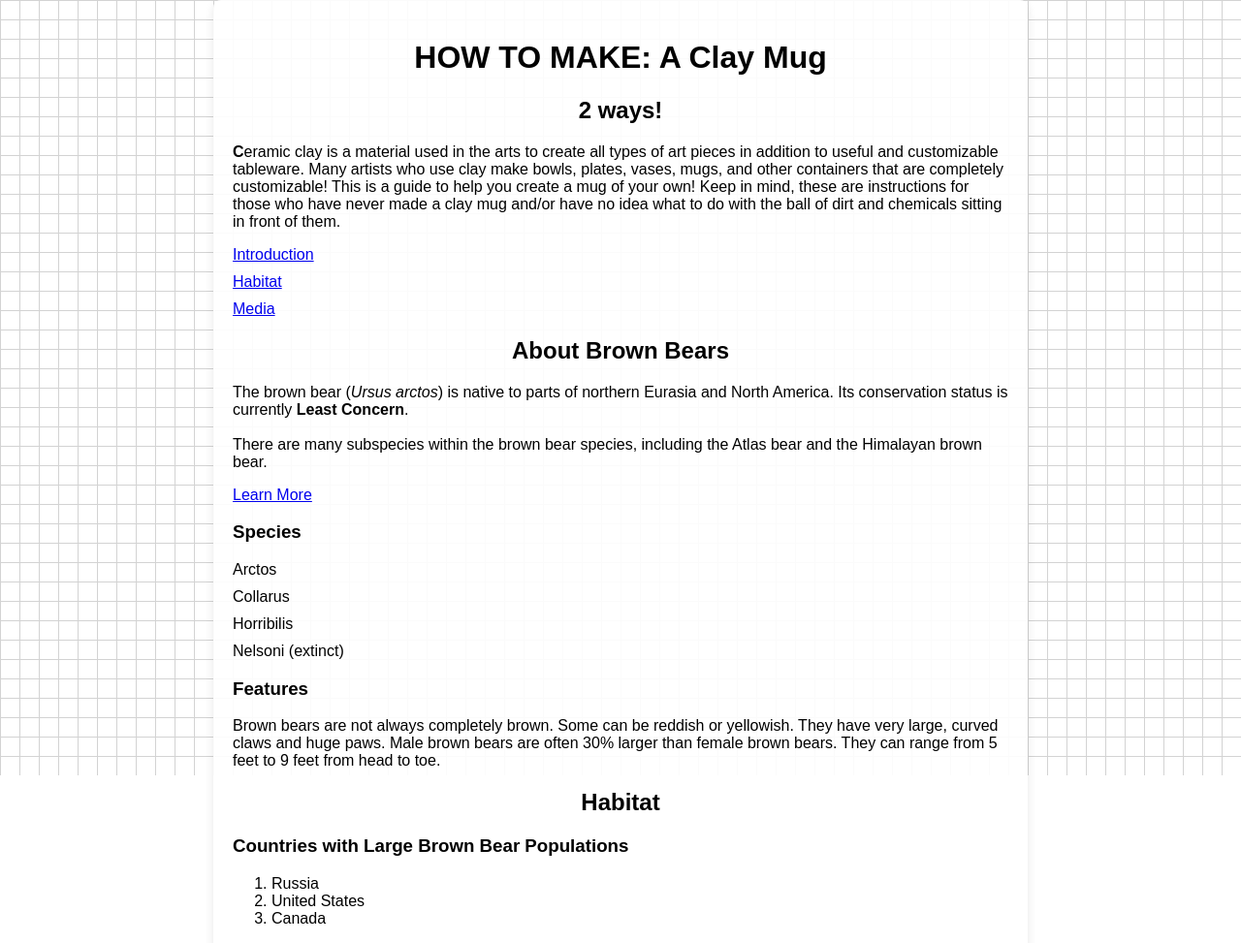
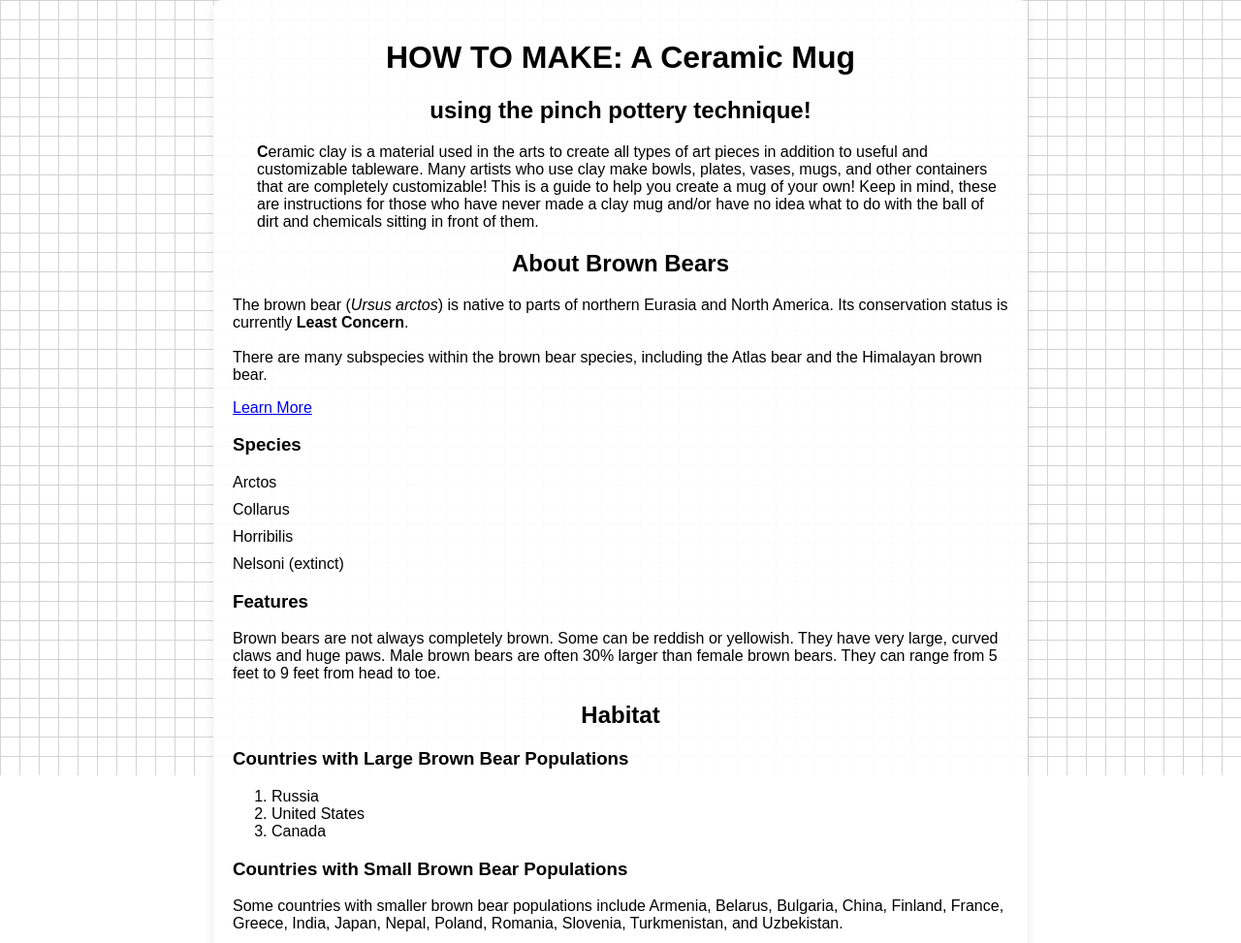
Before and after one commit to chani-moon/chani-moon.github.io, a plain HTML site: page index.html in a window 1280 px wide. Shown: the top 973 px of the page at 97% size. Drawn offline with Linux system fonts and the light colour scheme.

Commit message:
Update index.html

```diff
--- a/index.html
+++ b/index.html
@@ -56,16 +56,11 @@
 <body>
   <!-- Content Container -->
   <div class="content">
-    <h1>HOW TO MAKE: A Clay Mug</h1>
-    <h2>2 ways!</h2>
+    <h1>HOW TO MAKE: A Ceramic Mug</h1>
+    <h2>using the pinch pottery technique!</h2>
 
-    <p><strong>C</strong>eramic clay is a material used in the arts to create all types of art pieces in addition to useful and customizable tableware. Many artists who use clay make bowls, plates, vases, mugs, and other containers that are completely customizable! This is a guide to help you create a mug of your own! Keep in mind, these are instructions for those who have never made a clay mug and/or have no idea what to do with the ball of dirt and chemicals sitting in front of them.</p>
+    <p style="margin-left: 25px;"><strong>C</strong>eramic clay is a material used in the arts to create all types of art pieces in addition to useful and customizable tableware. Many artists who use clay make bowls, plates, vases, mugs, and other containers that are completely customizable! This is a guide to help you create a mug of your own! Keep in mind, these are instructions for those who have never made a clay mug and/or have no idea what to do with the ball of dirt and chemicals sitting in front of them.</p>
 
-    <ul>
-      <li><a href="#introduction">Introduction</a></li>
-      <li><a href="#habitat">Habitat</a></li>
-      <li><a href="#media">Media</a></li>
-    </ul>
 
     <div id="introduction">
       <h2>About Brown Bears</h2>
```
